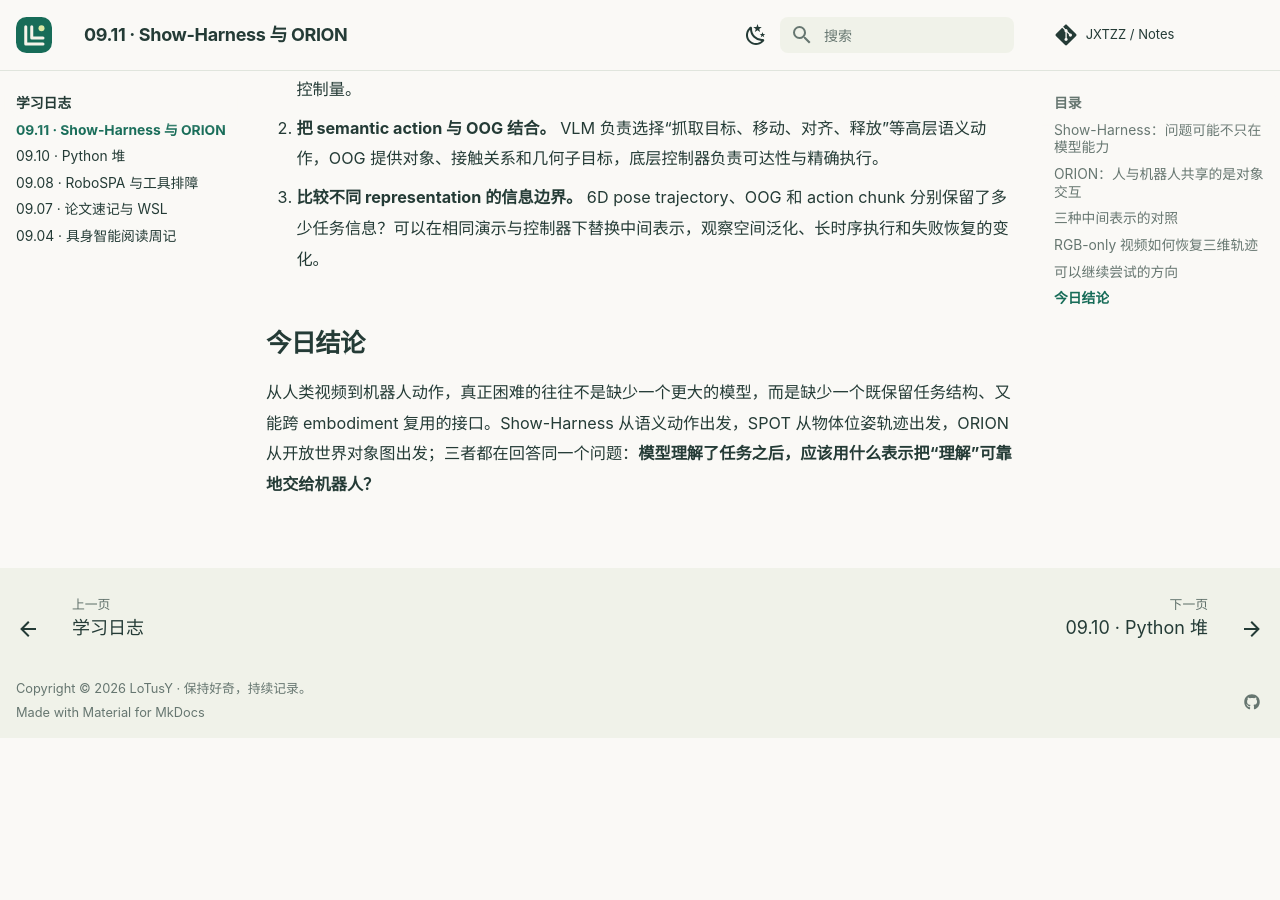
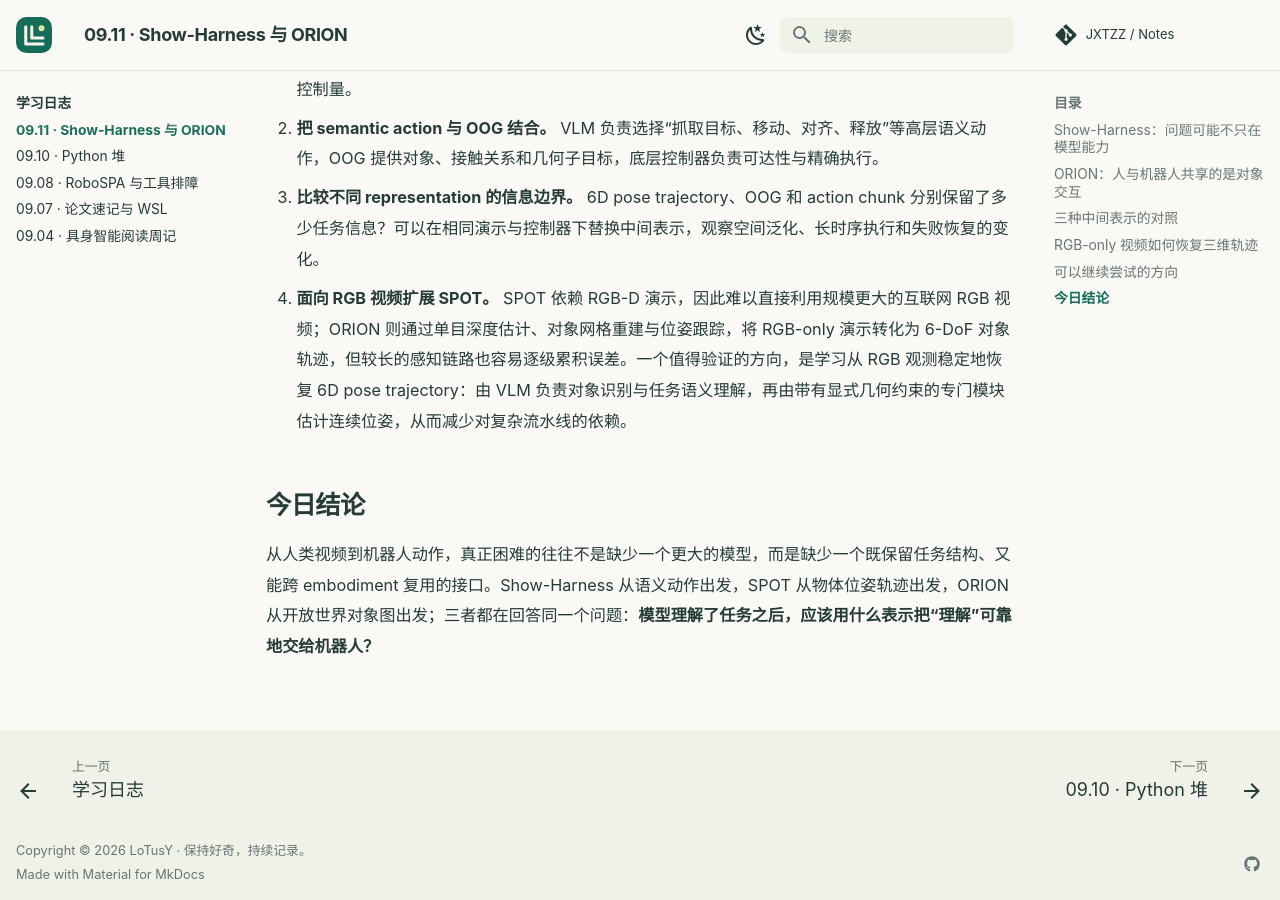
Before and after one commit to JXTZZ/JXTZZ.github.io, an MkDocs documentation site: the page built from docs/journal/2026-09-11.md, in a window 1280 px wide and 900 px high, scrolled down 2797 px. Built offline with MkDocs 1.6.1 and Material for MkDocs 9.7.7, drawn with Linux system fonts in a browser that asks for light colours; comment, search, counter and statistics services are not loaded; before the commit the page ends 3535 px from its top, so only the background shows below that.

Commit message:
Refine RGB extension note for SPOT

```diff
--- a/docs/journal/2026-09-11.md
+++ b/docs/journal/2026-09-11.md
@@ -79,6 +79,7 @@
 1. **从小型开源 VLM 开始验证接口。** 先设计有限、可解释的 semantic action set，用监督微调验证模型能否稳定选择动作；闭环执行可靠后，再考虑引入仿真强化学习，而不是一开始就让模型回归连续控制量。
 2. **把 semantic action 与 OOG 结合。** VLM 负责选择“抓取目标、移动、对齐、释放”等高层语义动作，OOG 提供对象、接触关系和几何子目标，底层控制器负责可达性与精确执行。
 3. **比较不同 representation 的信息边界。** 6D pose trajectory、OOG 和 action chunk 分别保留了多少任务信息？可以在相同演示与控制器下替换中间表示，观察空间泛化、长时序执行和失败恢复的变化。
+4. **面向 RGB 视频扩展 SPOT。** SPOT 依赖 RGB-D 演示，因此难以直接利用规模更大的互联网 RGB 视频；ORION 则通过单目深度估计、对象网格重建与位姿跟踪，将 RGB-only 演示转化为 6-DoF 对象轨迹，但较长的感知链路也容易逐级累积误差。一个值得验证的方向，是学习从 RGB 观测稳定地恢复 6D pose trajectory：由 VLM 负责对象识别与任务语义理解，再由带有显式几何约束的专门模块估计连续位姿，从而减少对复杂流水线的依赖。
 
 ## 今日结论
 
```
